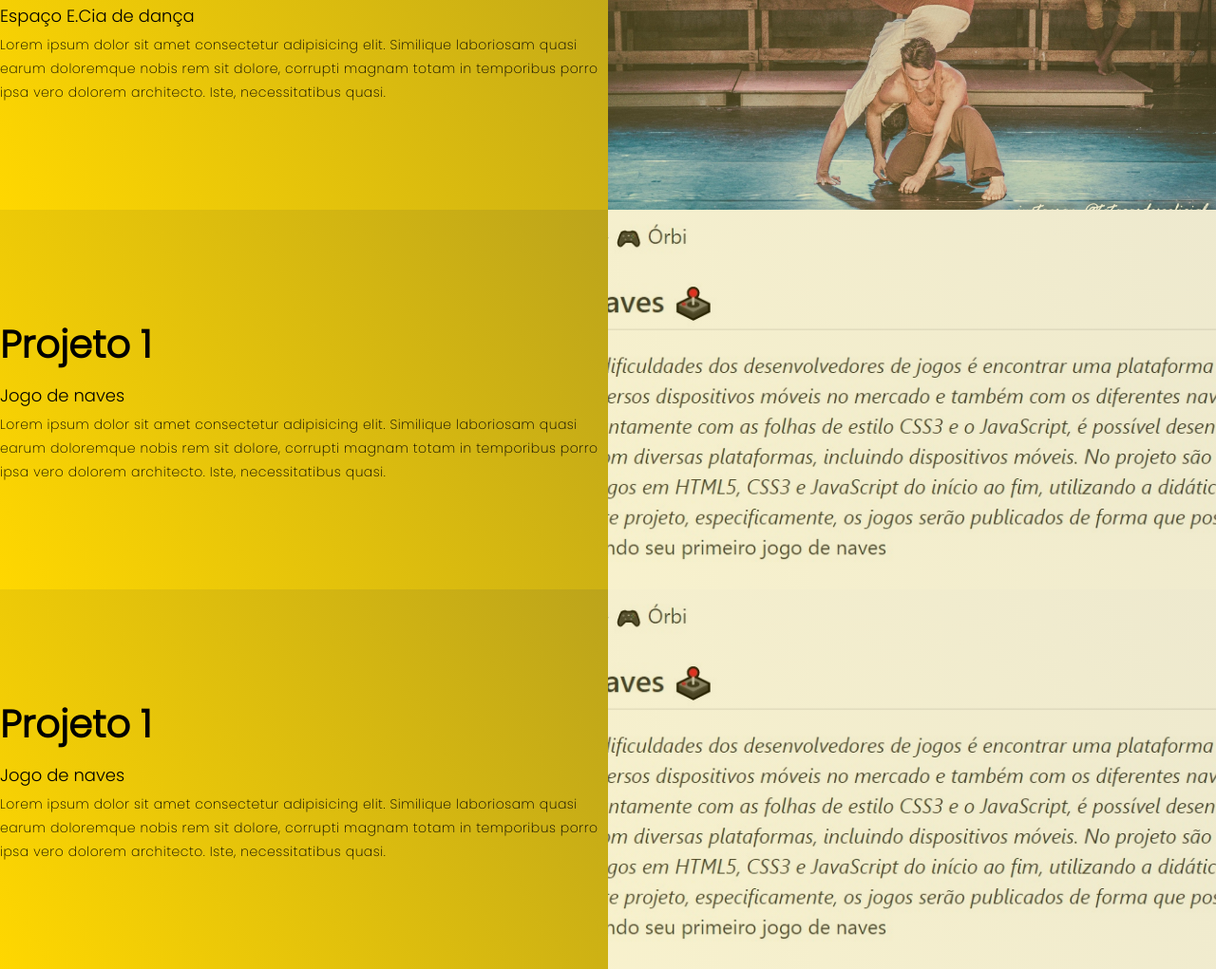
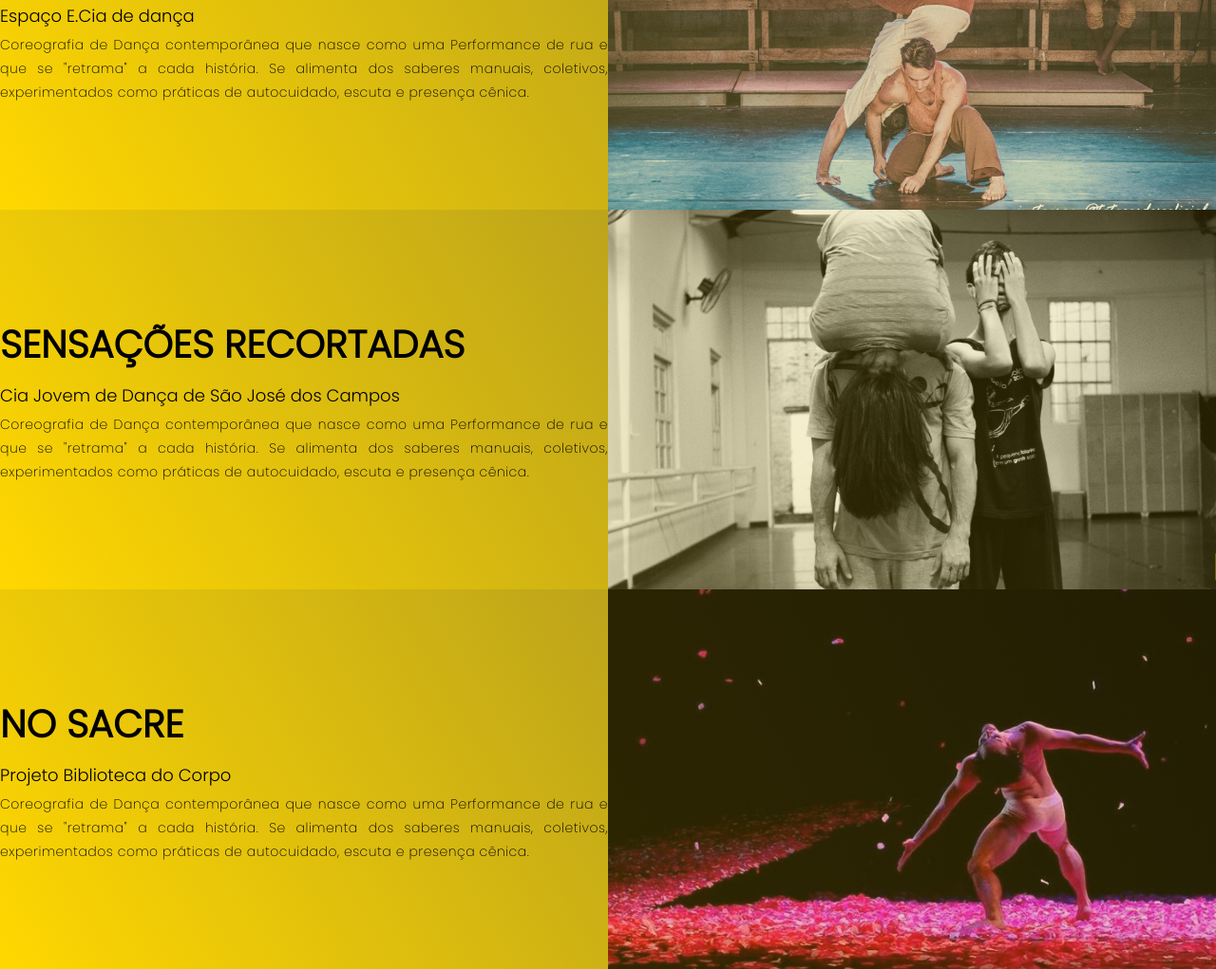
Before and after one commit to Luanftg/Portifolio-STARTSE, a plain HTML site: page index.html in a window 1280 px wide. Shown: the part 1054-2075 px from the top of the page at 95% size. Drawn offline with Linux system fonts and the light colour scheme.

Commit message:
replace for articles and figure

```diff
--- a/index.html
+++ b/index.html
@@ -30,7 +30,7 @@
                     <article class="project-info">
                         <h1>TRAMA TERRA</h1>
                         <h2>Espaço E.Cia de dança</h2>
-                        <p>Lorem ipsum dolor sit amet consectetur adipisicing elit. Similique laboriosam quasi earum doloremque nobis rem sit dolore, corrupti magnam totam in temporibus porro ipsa vero dolorem architecto. Iste, necessitatibus quasi.</p>
+                        <p>Coreografia de Dança contemporânea que nasce como uma Performance de rua e que se "retrama" a cada história. Se alimenta dos saberes manuais, coletivos, experimentados como práticas de autocuidado, escuta e presença cênica. </p>
                     </article>
                     <figure class="project-img">
                         <img src="./img/tataCardoso.jpg" alt="img">
@@ -40,29 +40,32 @@
             </div>
             <div class="all-projects">
                 <div class="project-item">
-                    <div class="project-info">
-                        <h1>Projeto 1</h1>
-                        <h2>Jogo de naves</h2>
-                        <p>Lorem ipsum dolor sit amet consectetur adipisicing elit. Similique laboriosam quasi earum doloremque nobis rem sit dolore, corrupti magnam totam in temporibus porro ipsa vero dolorem architecto. Iste, necessitatibus quasi.</p>
-                    </div>
+                    <article class="project-info">
+                        <h1>SENSAÇÕES RECORTADAS</h1>
+                        <h2>Cia Jovem de Dança de São José dos Campos</h2>
+                        <p>Coreografia de Dança contemporânea que nasce como uma Performance de rua e que se "retrama" a cada história. Se alimenta dos saberes manuais, coletivos, experimentados como práticas de autocuidado, escuta e presença cênica. </p>
+                    </article>
                     <figure class="project-img">
-                        <img src="./img/Sem título.jpg" alt="img">
-                        <figcaption>Fotografia de Tata Cardoso</figcaption>
+                        <img src="./img/Elvio Junior.jpg" alt="img">
+                        <figcaption>Fotografia de Elvio Junior</figcaption>
                     </figure>
                 </div>
             </div>
             <div class="all-projects">
                 <div class="project-item">
-                    <div class="project-info">
-                        <h1>Projeto 1</h1>
-                        <h2>Jogo de naves</h2>
-                        <p>Lorem ipsum dolor sit amet consectetur adipisicing elit. Similique laboriosam quasi earum doloremque nobis rem sit dolore, corrupti magnam totam in temporibus porro ipsa vero dolorem architecto. Iste, necessitatibus quasi.</p>
-                    </div>
-                    <div class="project-img">
-                        <img src="./img/Sem título.jpg" alt="img">
-                    </div>
+                    <article class="project-info">
+                        <h1>NO SACRE</h1>
+                        <h2>Projeto Biblioteca do Corpo</h2>
+                        <p>Coreografia de Dança contemporânea que nasce como uma Performance de rua e que se "retrama" a cada história. Se alimenta dos saberes manuais, coletivos, experimentados como práticas de autocuidado, escuta e presença cênica. </p>
+                    </article>
+                    <figure class="project-img">
+                        <img src="./img/NoSacre.jpg" alt="img">
+                        <figcaption>Fotografo Sesc Pompéia</figcaption>
+                    </figure>
                 </div>
             </div>
+
+
         </div>
     </section>
 </body>
--- a/style.css
+++ b/style.css
@@ -27,6 +27,7 @@ p {
     line-height: 2.5rem;
     font-weight: 200;
     letter-spacing: 0.05rem;
+    text-align: justify;
 }
 
 .main-container {
```
Also changed, not shown: img/Sem título.jpg (deleted), img/Sem título2.jpg (deleted).
